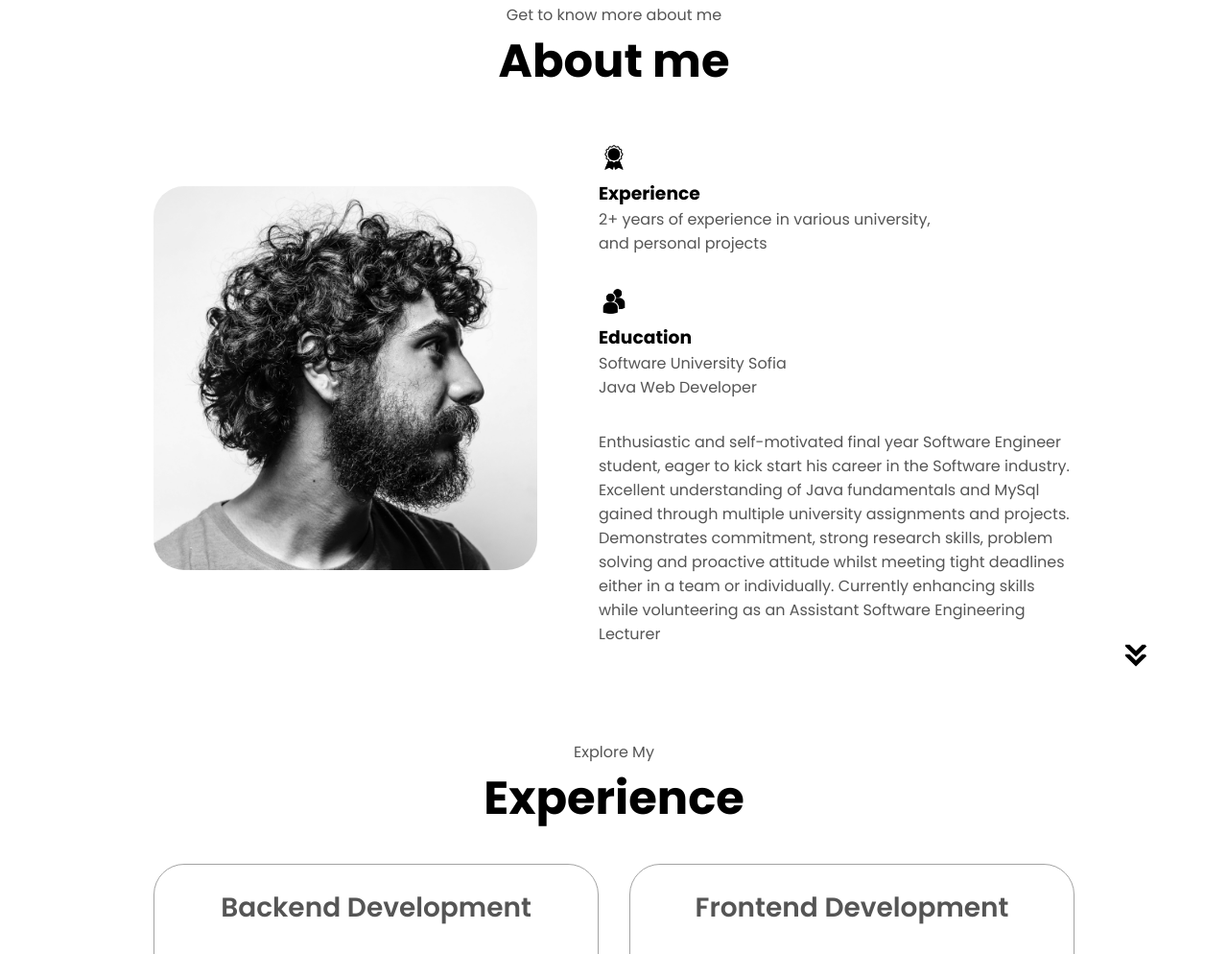
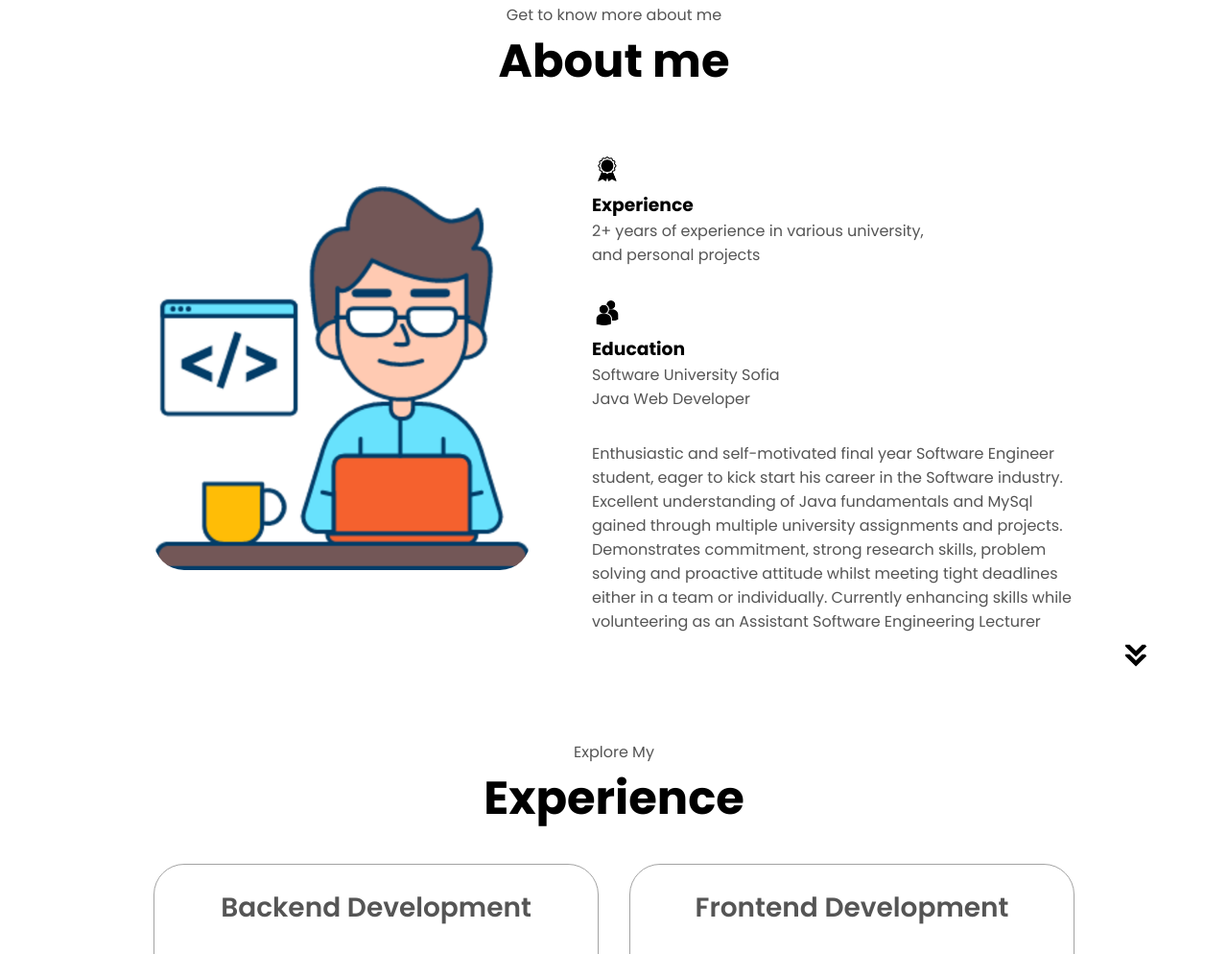
Before and after one commit to NikiRaykov/personal-portfolio, a plain HTML site: page index.html in a window 1280 px wide. Shown: the part 925-1919 px from the top of the page at 96% size. Drawn offline with Linux system fonts and the light colour scheme.

Commit message:
changed PIC in about section

```diff
--- a/index.html
+++ b/index.html
@@ -64,7 +64,7 @@
         <div class="section-container">
             <div class="section__pic-container">
                 <img
-                src="./assets/about-pic.png"
+                src="./assets/web-developer.png"
                 alt="Profile picture"
                 class="about-pic"/>
             </div>
```
Also changed, not shown: assets/web-developer.png (added).
